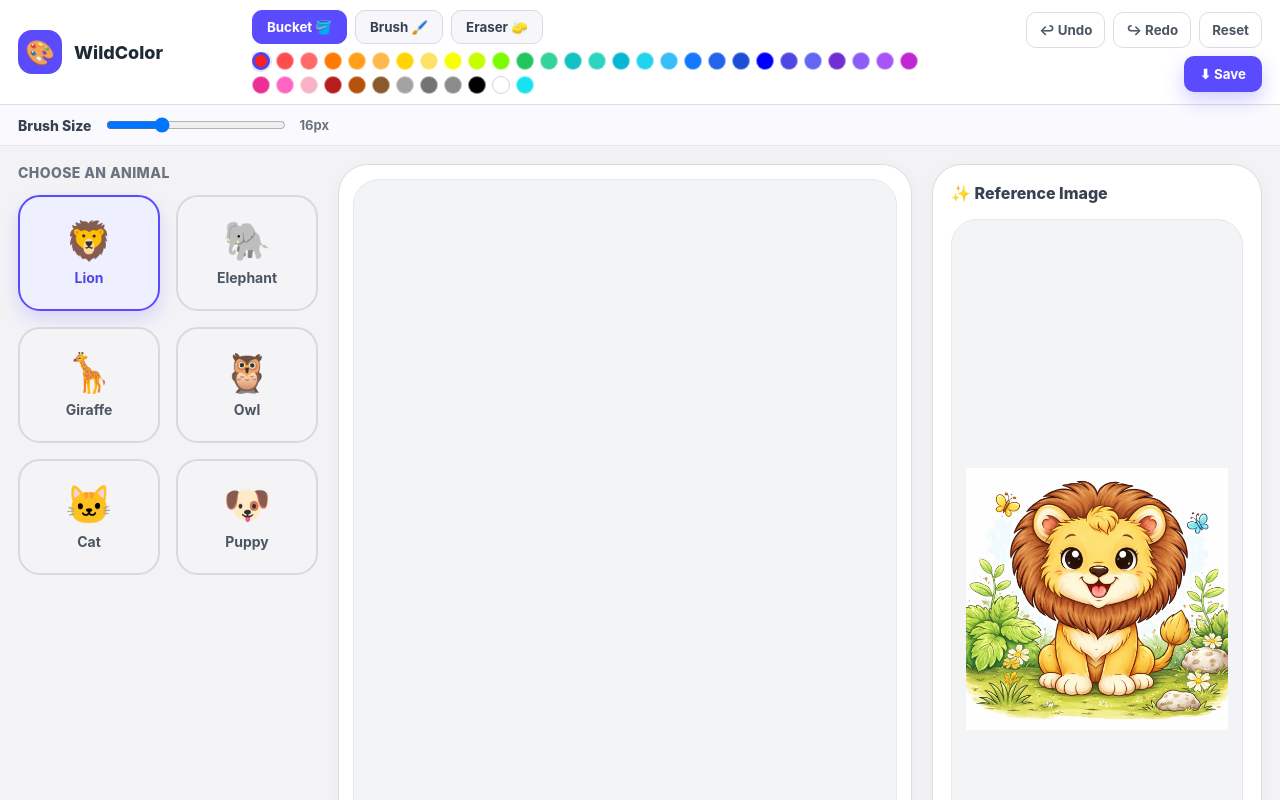
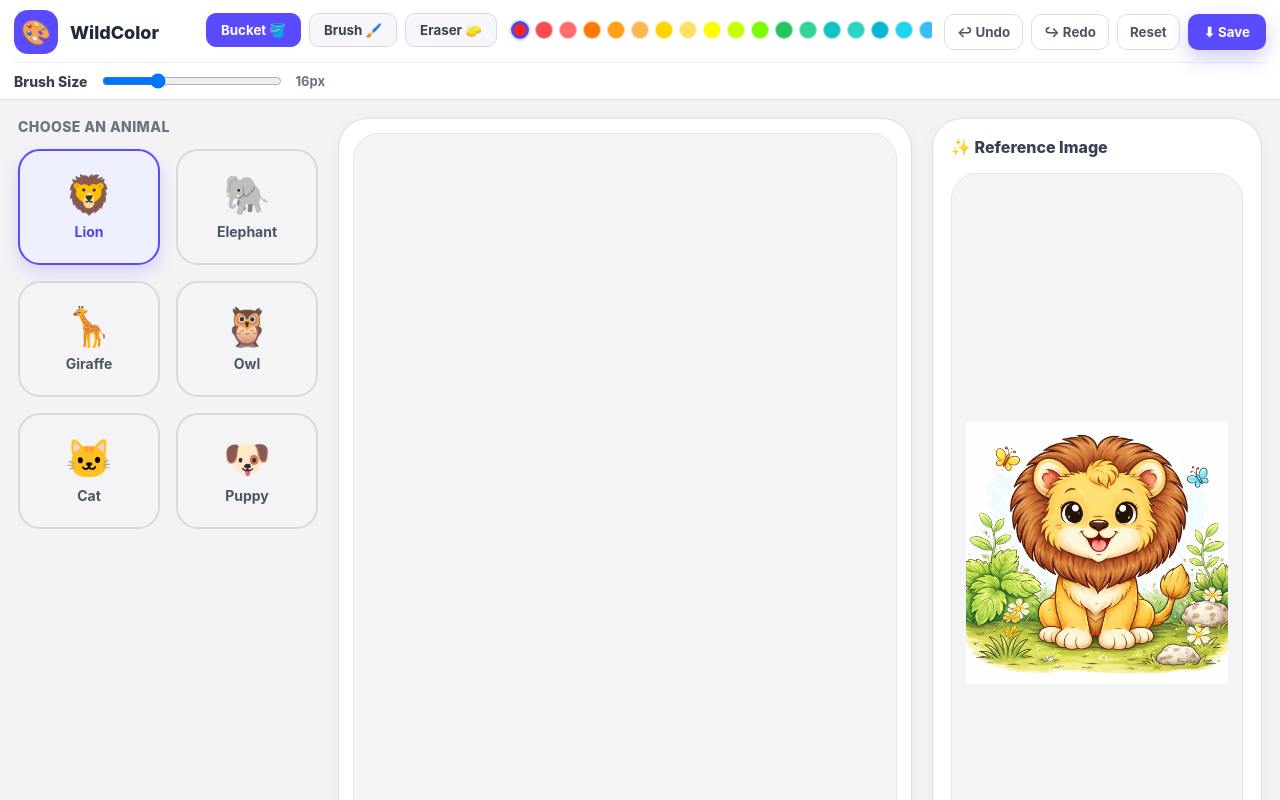
Before and after one commit to theiniyanvlogs-lab/Colouring-Digi-Animal-Book, a Next.js app: page / in a window 1280 px wide. Shown: the top 800 px of the page. Built offline with nearby package versions, Linux system fonts and the light colour scheme.

Commit message:
Update WildColorBook.jsx

```diff
--- a/components/WildColorBook.jsx
+++ b/components/WildColorBook.jsx
@@ -583,12 +583,14 @@ export default function WildColorBook() {
   return (
     <div style={styles.appShell}>
       <header style={styles.topBar}>
+        <div style={styles.topRow}>
           <div style={styles.brandBox}>
             <div style={styles.logo}>🎨</div>
             <div style={styles.brandText}>WildColor</div>
           </div>
 
-        <div style={styles.middleHeader}>
+          <div style={styles.headerScrollArea}>
+            <div style={styles.headerInlineBar}>
               <div style={styles.toolGroup}>
                 <button
                   onClick={() => setTool("bucket")}
@@ -643,6 +645,7 @@ export default function WildColorBook() {
                 ))}
               </div>
             </div>
+          </div>
 
           <div style={styles.actionGroup}>
             <button style={styles.secondaryBtn} onClick={handleUndo} disabled={undoStack.length === 0}>
@@ -658,7 +661,7 @@ export default function WildColorBook() {
               ⬇ Save
             </button>
           </div>
-      </header>
+        </div>
 
         <div style={styles.brushBar}>
           <div style={styles.brushLabel}>Brush Size</div>
@@ -672,6 +675,7 @@ export default function WildColorBook() {
           />
           <div style={styles.brushValue}>{brushSize}px</div>
         </div>
+      </header>
 
       <div style={styles.mainGrid}>
         <aside style={styles.leftPanel}>
@@ -746,23 +750,26 @@ const styles = {
   },
 
   topBar: {
-    minHeight: 86,
-    display: "grid",
-    gridTemplateColumns: "220px 1fr 320px",
-    alignItems: "center",
-    gap: 14,
-    padding: "10px 18px",
     background: "#ffffff",
     borderBottom: "1px solid #dddddf",
     position: "sticky",
     top: 0,
-    zIndex: 20
+    zIndex: 20,
+    padding: "10px 14px 8px"
+  },
+
+  topRow: {
+    display: "grid",
+    gridTemplateColumns: "180px minmax(0, 1fr) auto",
+    alignItems: "center",
+    gap: 12
   },
 
   brandBox: {
     display: "flex",
     alignItems: "center",
-    gap: 12
+    gap: 12,
+    minWidth: 0
   },
 
   logo: {
@@ -779,20 +786,28 @@ const styles = {
   brandText: {
     fontSize: 18,
     fontWeight: 800,
-    color: "#1f2937"
+    color: "#1f2937",
+    whiteSpace: "nowrap"
   },
 
-  middleHeader: {
+  headerScrollArea: {
+    minWidth: 0,
+    overflowX: "auto",
+    overflowY: "hidden",
+    paddingBottom: 4
+  },
+
+  headerInlineBar: {
     display: "flex",
-    flexDirection: "column",
-    gap: 8,
-    minWidth: 0
+    alignItems: "center",
+    gap: 14,
+    minWidth: "max-content"
   },
 
   toolGroup: {
     display: "flex",
     gap: 8,
-    flexWrap: "wrap"
+    flexShrink: 0
   },
 
   toolBtn: {
@@ -803,7 +818,8 @@ const styles = {
     background: "#f7f7fb",
     color: "#374151",
     fontWeight: 700,
-    cursor: "pointer"
+    cursor: "pointer",
+    whiteSpace: "nowrap"
   },
 
   toolBtnActive: {
@@ -816,24 +832,28 @@ const styles = {
     display: "flex",
     alignItems: "center",
     gap: 6,
-    flexWrap: "wrap",
-    overflow: "hidden"
+    flexWrap: "nowrap",
+    flexShrink: 0
   },
 
   colorDot: {
     width: 18,
     height: 18,
+    minWidth: 18,
+    minHeight: 18,
     borderRadius: "50%",
     cursor: "pointer",
     padding: 0,
-    outline: "none"
+    outline: "none",
+    flexShrink: 0
   },
 
   actionGroup: {
     display: "flex",
     justifyContent: "flex-end",
     gap: 8,
-    flexWrap: "wrap"
+    flexWrap: "nowrap",
+    flexShrink: 0
   },
 
   secondaryBtn: {
@@ -844,7 +864,8 @@ const styles = {
     background: "#ffffff",
     color: "#4b5563",
     fontWeight: 700,
-    cursor: "pointer"
+    cursor: "pointer",
+    whiteSpace: "nowrap"
   },
 
   primaryBtn: {
@@ -856,16 +877,17 @@ const styles = {
     color: "#ffffff",
     fontWeight: 700,
     cursor: "pointer",
-    boxShadow: "0 8px 20px rgba(91,75,255,0.28)"
+    boxShadow: "0 8px 20px rgba(91,75,255,0.28)",
+    whiteSpace: "nowrap"
   },
 
   brushBar: {
     display: "flex",
     alignItems: "center",
     gap: 12,
-    padding: "10px 18px",
-    background: "#fafafe",
-    borderBottom: "1px solid #e5e7eb",
+    marginTop: 8,
+    paddingTop: 8,
+    borderTop: "1px solid #eef0f3",
     flexWrap: "wrap"
   },
 
```
Lines whose indentation alone changed are shown as unchanged.
